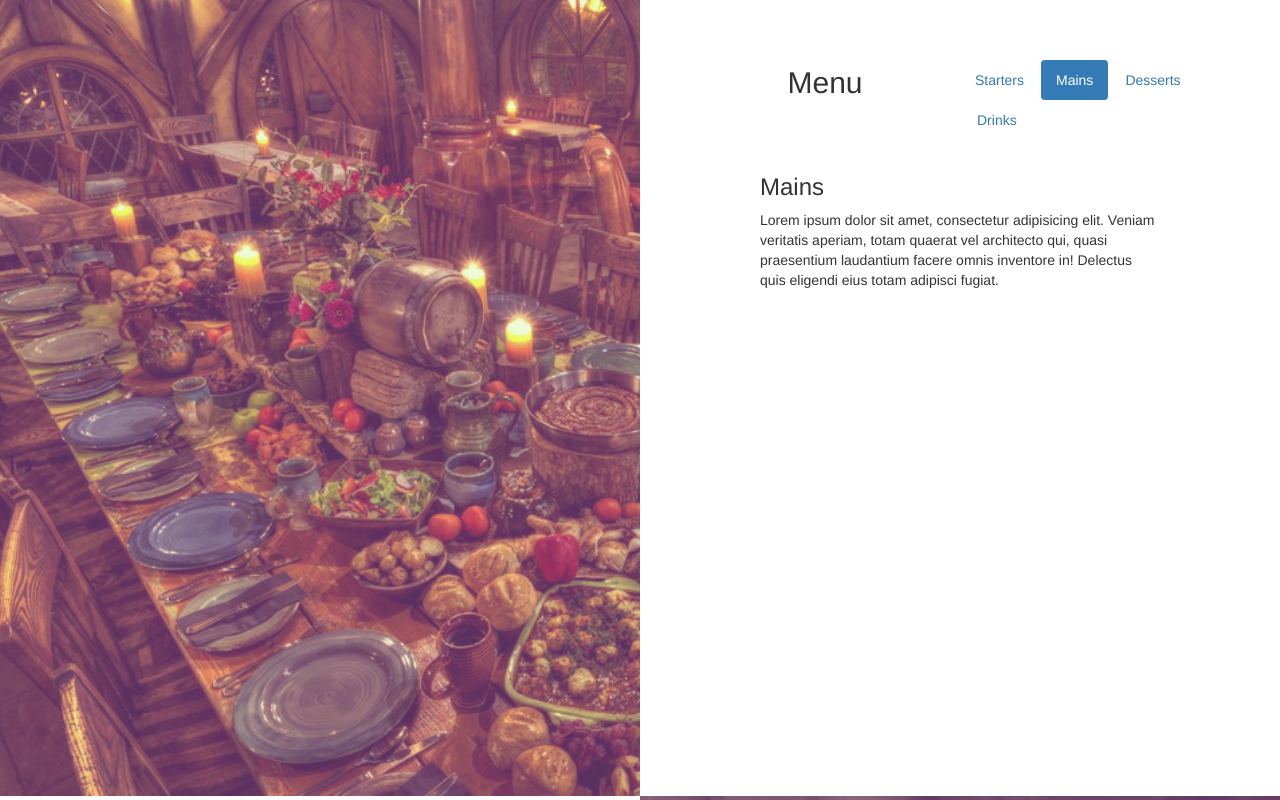
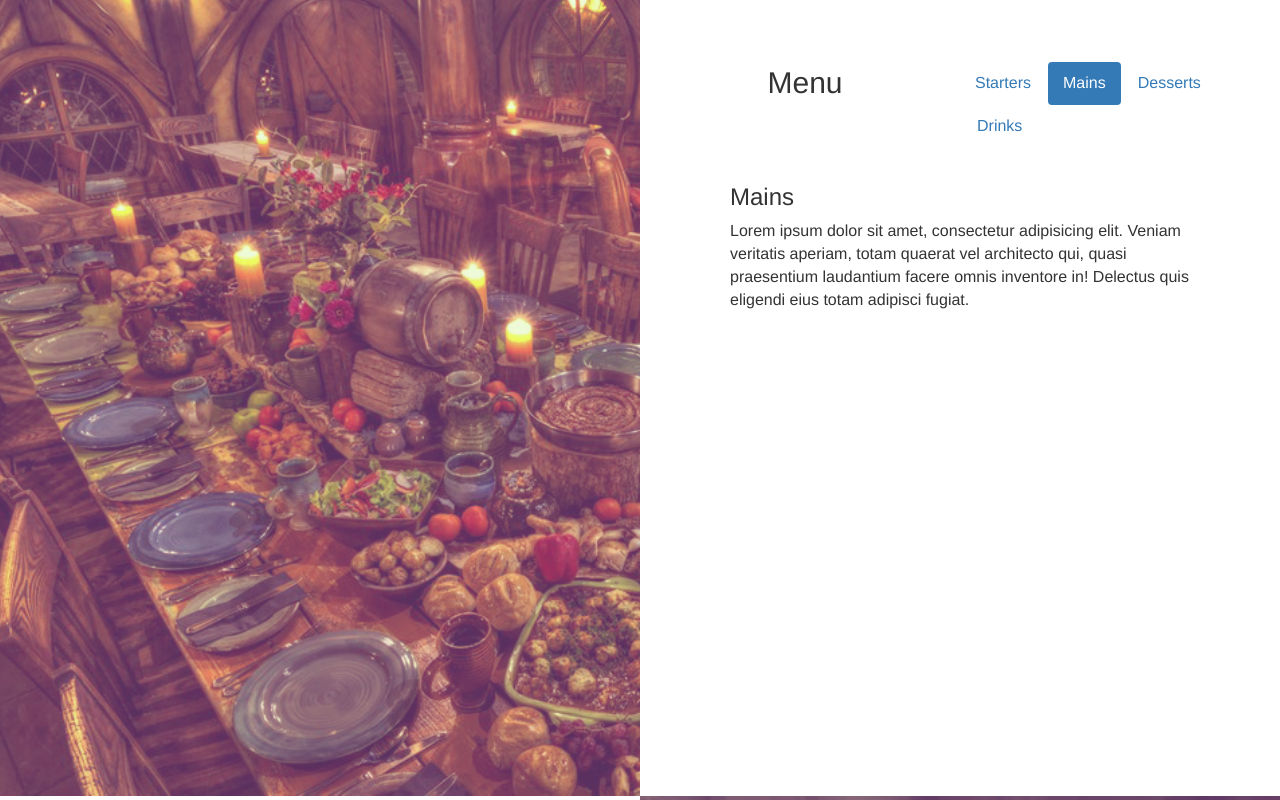
Before and after one commit to evelynmaire/dungeons-and-flagons, a plain HTML site: page index.html in a window 1280 px wide. Shown: the part 1604-2404 px from the top of the page. Drawn offline with Linux system fonts and the light colour scheme.

Commit message:
updated content

```diff
--- a/index.html
+++ b/index.html
@@ -52,8 +52,10 @@
     <div class="container">
       <div class="row">
         <div class="col-lg-12">
-          <h1>Dungeons and Flagons</h1>
-          <a class="btn btn-default page-scroll" href="#about">Click Me to Scroll Down!</a>
+          <!-- <h1>Dungeons and Flagons</h1> -->
+          <img src="images/logo-header.png">
+
+          <p><a class="btn btn-default page-scroll" href="#about">Click Me to Scroll Down!</a></p>
         </div>
       </div>
     </div>
@@ -157,7 +159,7 @@
       <div class="row">
         <div class="col-sm-6"></div>
         <div class="col-sm-6 menu-content">
-          <h2>About</h2>
+          <h2>Reservations</h2>
           <p>Lorem ipsum dolor sit amet, consectetur adipisicing elit. Quasi odio quidem sit a, neque voluptas velit impedit veniam. Natus eum, accusamus enim deleniti. Unde, molestiae esse praesentium officia vel dolorem?</p>
         </div>
       </div>
--- a/style.css
+++ b/style.css
@@ -1,3 +1,7 @@
+* {
+	font-size: 16px;
+}
+
 .menu-section {
   background: url(images/feast.jpg) no-repeat center center #ffffff;
   background-size: cover;
@@ -37,25 +41,27 @@ img {
 }
 
 .menu-content {
-  padding: 50px;
+  padding: 50px 10px 50px 10px;
   background: #fff;
   min-height: 100vh;
 }
 
 .menu-nav {
   display: flex;
-  justify-content: space-around;
+  justify-content: space-between;
+  width: 100%;
 }
 
 .menu-header {
   width: 50%;
   justify-content: left;
+  text-align: center;
 }
 
 .menu-nav-pills {
   width: 50%;
   margin-top: 1em;
-  justify-content: left;
+  justify-content: center;
 }
 
 .tab-pane {
```
Also changed, not shown: images/logo-header.png (added).
